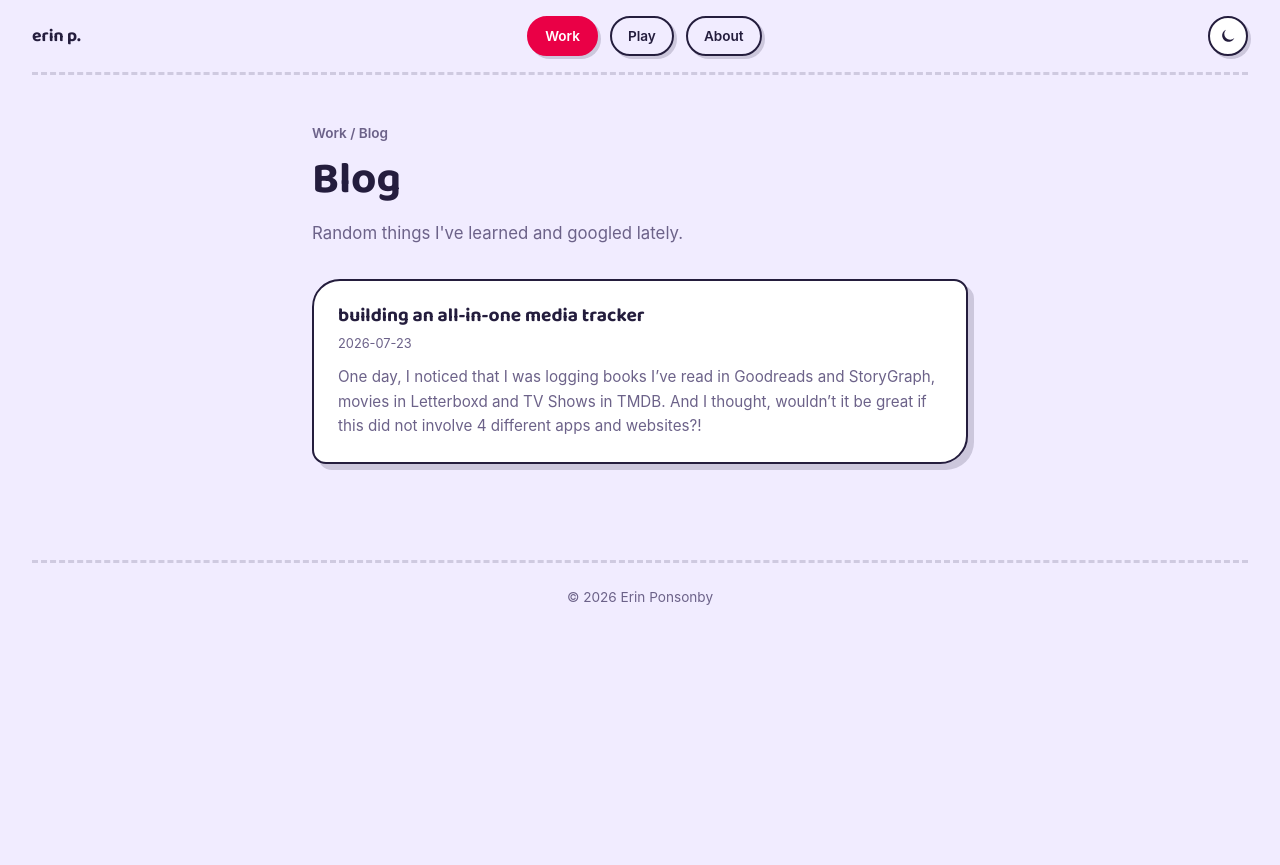
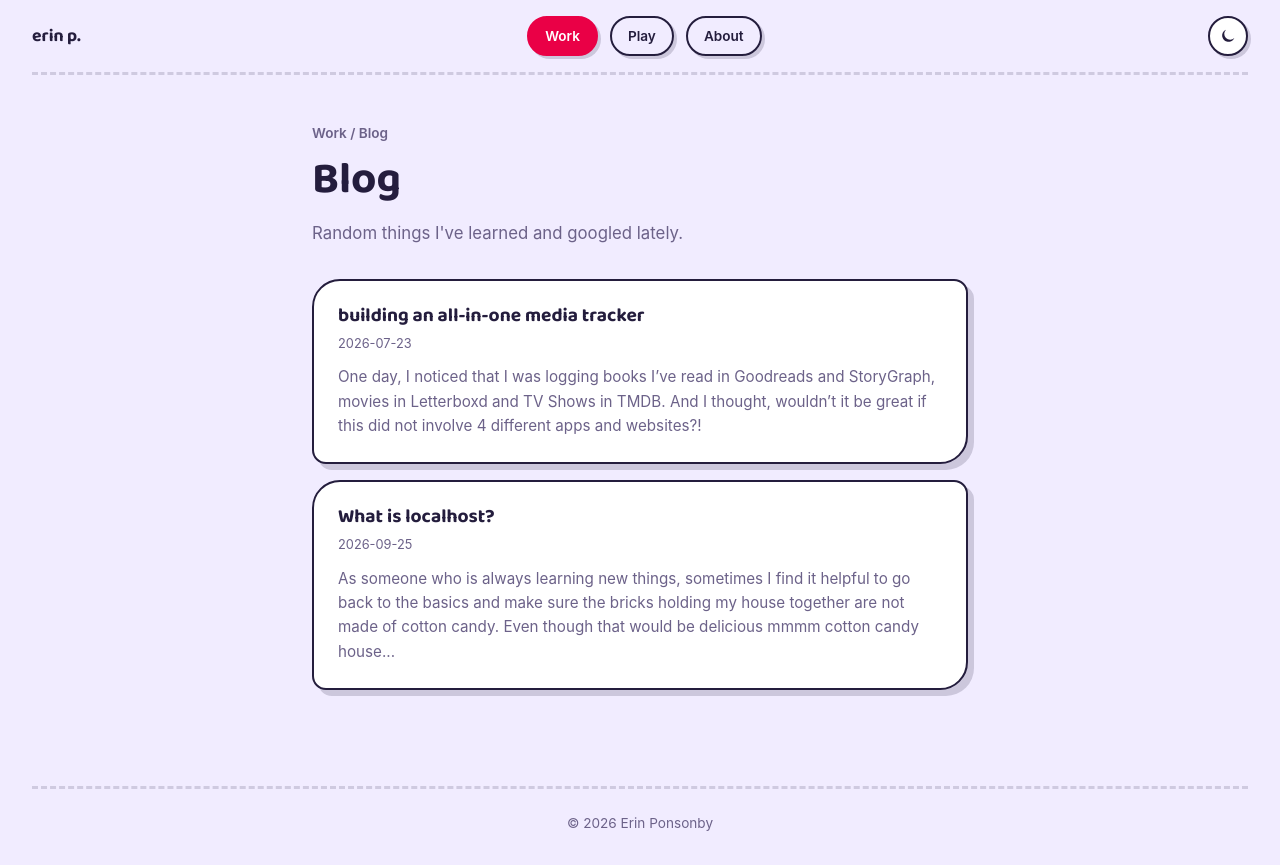
Before and after one commit to eponsonby/portfolio, a React (Vite) app: page /work/blog in a window 1280 px wide. Before the commit the page ends 800 px from the top, so only its background shows below. Built offline with nearby package versions, Linux system fonts and the light colour scheme.

Commit message:
New blog post

```diff
--- a/src/data/blogPosts.js
+++ b/src/data/blogPosts.js
@@ -1,17 +1,46 @@
-// Real seed post about building this site; add more as you actually write them.
 export const blogPosts = [
   {
     slug: 'building-this-site',
     title: 'building an all-in-one media tracker',
     date: '2026-07-23',
     excerpt:
-      `One day, I noticed that I was logging books I’ve read in Goodreads and StoryGraph, movies in Letterboxd and TV Shows in TMDB. And I thought, wouldn’t it be great if this did not involve 4 different apps and websites?!`,
-    body: `I wanted something that would be easy to update, mobile friendly and maybe even nice to look at.
+      `One day, I noticed that I was logging books I’ve read in Goodreads and StoryGraph, movies in Letterboxd and TV Shows in TMDB.
+      And I thought, wouldn’t it be great if this did not involve 4 different apps and websites?!`,
+    body:
+    `One day, I noticed that I was logging books I’ve read in Goodreads and StoryGraph, movies in Letterboxd and TV Shows in TMDB.
+      And I thought, wouldn’t it be great if this did not involve 4 different apps and websites?!
+      I wanted something that would be easy to update, mobile friendly and maybe even nice to look at.
+      I started by putting some of this content into a spreadsheet at first (yay spreadsheets!)
+      but then remembered we are in the year of our lord 2026 and have advanced technology whose capabilities far exceed that of the spreadsheet.
+      I love Notion as a company and as a tool so I wanted to explore how I could use it in a new and novel way.
+      Ultimately decided to leverage a few different APIs and store the data in a Notion database.
+      There’s lots more I’d like to do on this project. But you know what they say, perfect is better than done…wait that’s not right.. `,
+  },
 
-            I started by putting some of this content into a spreadsheet at first (yay spreadsheets!) but then remembered we are in the year of our lord 2026 and have advanced technology whose capabilities far exceed that of the luddite spreadsheet.
+  {
+    slug: 'what-is-localhost',
+    title: 'What is localhost?',
+    date: '2026-09-25',
+    excerpt:
+      `As someone who is always learning new things, sometimes I find it helpful to go back to the basics and make sure the bricks
+      holding my house together are not made of cotton candy. Even though that would be delicious mmmm cotton candy house...`,
+    body:
+    `As someone who is always learning new things, sometimes I find it helpful to go back to the basics and make sure the bricks
+      holding my house together are not made of cotton candy. Even though that would be delicious mmmm cotton candy house...
+      So, today I thought I'd leave myself a lil note so I can remember what exactly localhost means next time I'm saying to myself wait...what?
 
-            I love Notion as a company and as a tool so I wanted to explore how I could use it in a new and novel way. Ultimately decided to leverage a few different APIs and store the data in a Notion database.
+      localhost is a hostname that refers to your own computer. It points to the IP address 127.0.1,
+      which is a special IP address reserved for exactly this purpose.
 
-            There’s lots more I’d like to do on this project. But you know what they say, perfect is better than done…wait that’s not right.. `,
-  },
+      Uhh cool story. Why should I care?
+      When you’re building something on your computer (a website, an app) you can run it without it ever touching the internet.
+      Often, you can visit it at something like http://localhost:3000
+
+      Your browser asks for local host. Your computer is like “oh I’m talking to myself". And then serves up the app you’re running locally.
+      Nobody else can see it so it’s like your own little private sandbox.
+      The :3000 is the port. If the hostname (i.e. localhost) is the address of your barely-held-together-with-duct-tape Bushwick apartment building,
+      the port is your unit number. Your computer could run lots of different apps or services simultaneously,
+      each on its own port (localhost:3000, localhost:8000, etc).
+      `
+  }
 ];
```
